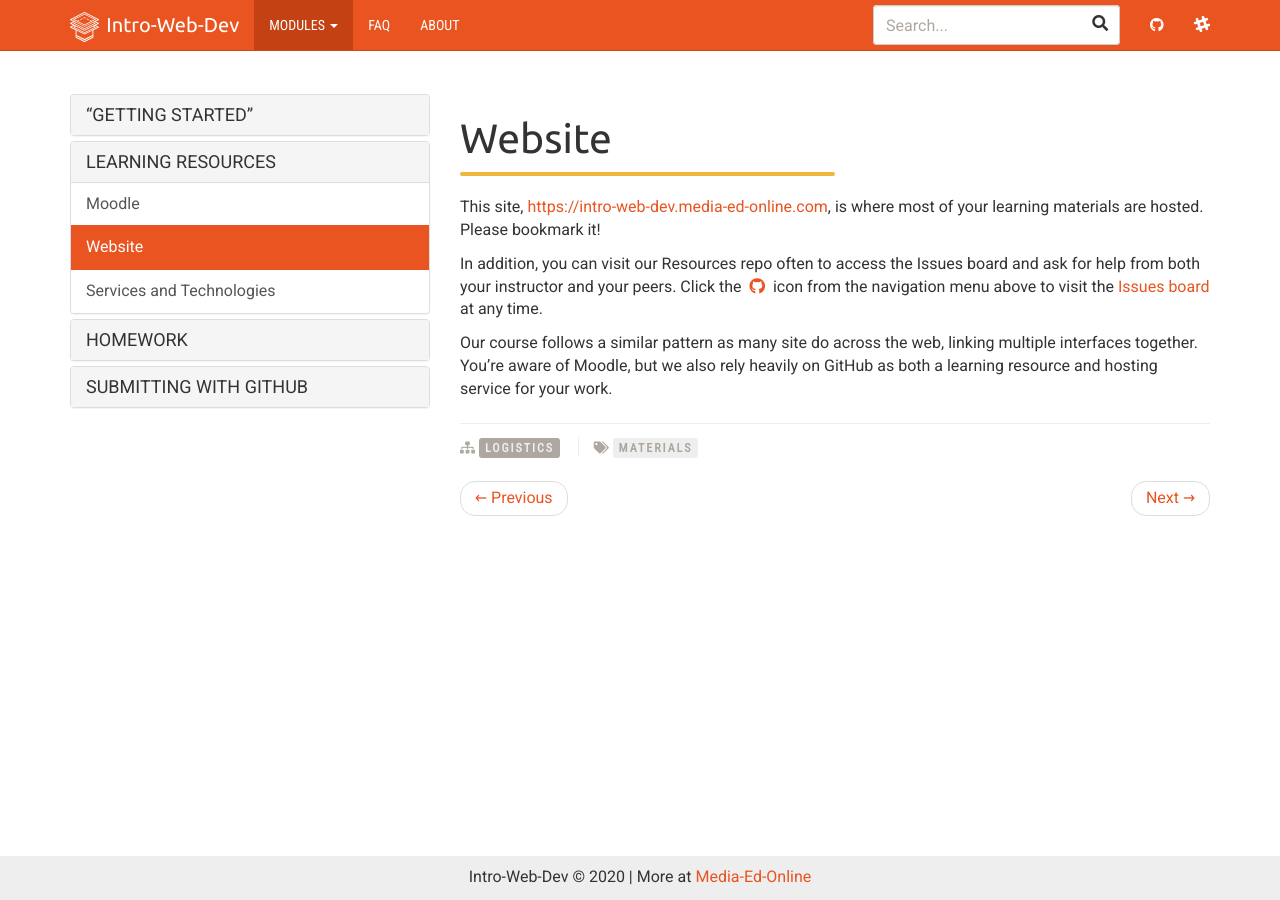
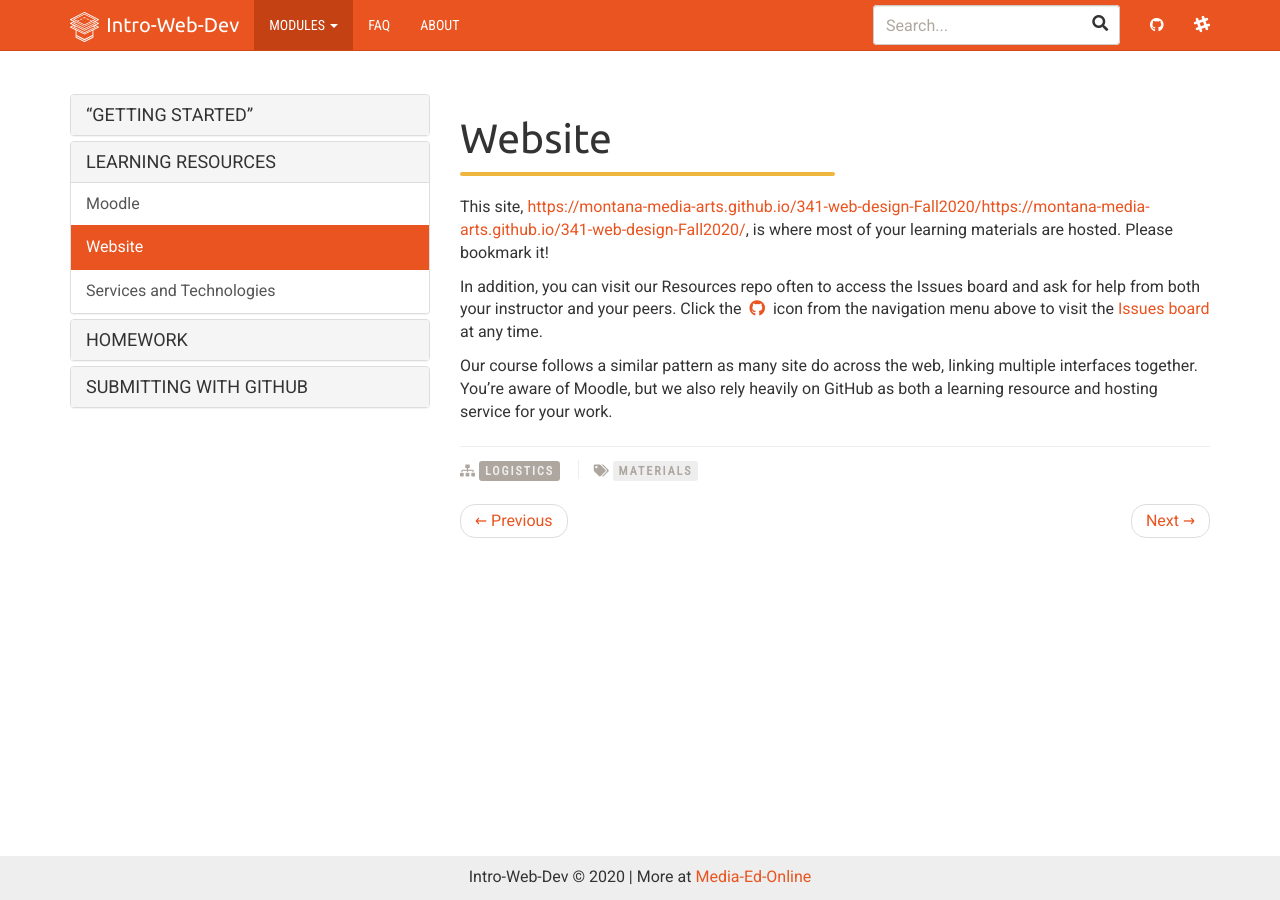
Before and after one commit to Montana-Media-Arts/341-web-design-Fall2020, a Jekyll site: the page built from _docs/topic-00/01-learning-resources/page-02.md, in a window 1280 px wide. Built offline with Jekyll 4.4.1, drawn with Linux system fonts in a browser that asks for light colours; nearby versions of some CDN libraries; some of the changed lines change nothing that is shown.

Commit message:
Update _config.yml

```diff
--- a/_config.yml
+++ b/_config.yml
@@ -5,14 +5,14 @@
   Course content for an introductory look at building and designing for the web.
 lang: en-US
 
-apex: https://media-ed-online.com
+apex: https://montana-media-arts.github.io/341-web-design-Fall2020/
 author:
   name: Justine Evans
   email: justine.evans@umontana.edu
   slack: https://ummediaarts.slack.com/team/U6T476W7Q
 
-baseurl: ""
-url: https://intro-web-dev.media-ed-online.com
+baseurl: "https://montana-media-arts.github.io/341-web-design-Fall2020/"
+url: https://montana-media-arts.github.io/341-web-design-Fall2020/
 git_address: https://github.com/media-ed-online/intro-web-dev
 git_edit_address: https://github.com/media-ed-online/intro-web-dev/blob/gh-pages
 slack: https://ummediaarts.slack.com/team/U6T476W7Q
```
